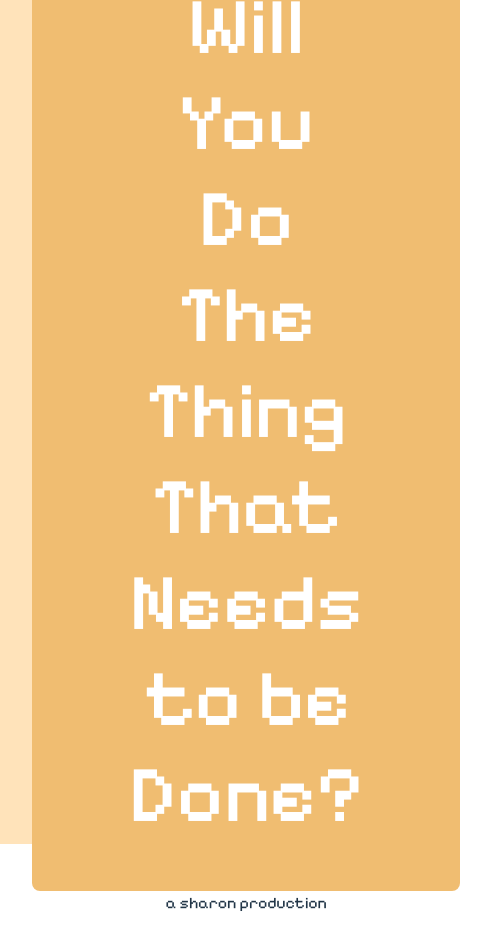
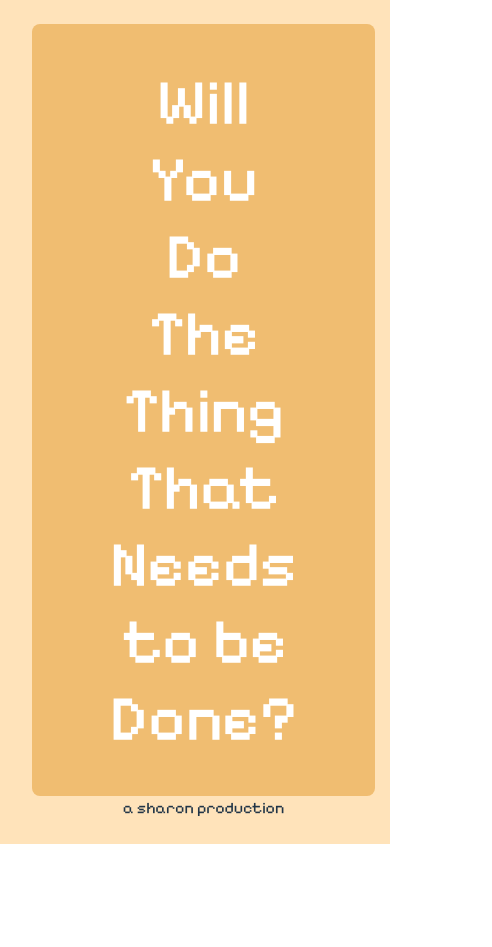
Before and after one commit to minsun-ss/app-justdoit, a React (Vite) app: page / in a window 390 px wide. Shown: the whole page, 492 px wide, since content can reach past the window. After the commit the page ends 852 px from the top, so only its background shows below. Built offline with nearby package versions, Linux system fonts and the light colour scheme.

Commit message:
feat: adjusted items for cell phone view too!

```diff
--- a/src/App.css
+++ b/src/App.css
@@ -26,11 +26,14 @@ body {
 
 .front-page-button {
     font-family: "Pixelify Sans", sans-serif;
-    font-size: 5em;
+    font-size: 4em;
     font-optical-sizing: auto;
     font-style: normal;
     background-color: #f0bd71;
     color: #ffffff;
+    display: flex;
+    justify-content: center;
+    align-items: center;
 }
 
 .front-page-button:hover {
@@ -47,6 +50,6 @@ body {
 
 .animation1 {
     font-family: "Pixelify Sans", sans-serif;
-    font-size: 10em;
+    font-size: 7em;
     color: #b8673e;
 }
--- a/src/App.tsx
+++ b/src/App.tsx
@@ -25,7 +25,20 @@ function HomePage() {
   );
 }
 
-function SplitText() {
+function EaseIn() {
+  return (
+    <motion.h1
+      className="animation1"
+      initial={{ y: 1000, opacity: 0 }}
+      animate={{ y: 0, opacity: 1 }}
+      transition={{ duration: 1, ease: "easeInOut" }}
+    >
+      Yes?
+    </motion.h1>
+  );
+}
+
+function VideoIn() {
   return (
     <motion.h1
       className="animation1"
@@ -43,7 +56,7 @@ function App() {
     <Router>
       <Routes>
         <Route path="/" element={<HomePage />} />
-        <Route path="/answer" element={<SplitText />} />
+        <Route path="/answer" element={<EaseIn />} />
       </Routes>
     </Router>
   );
```
